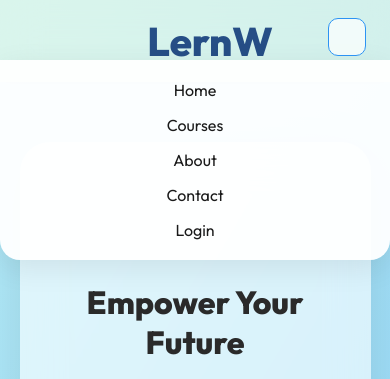
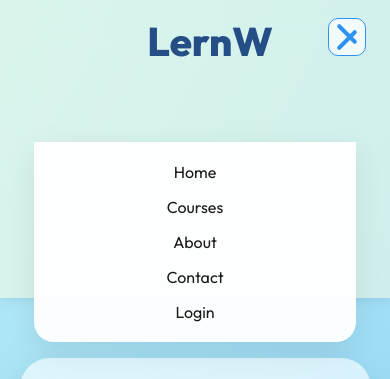
Before and after one commit to Rajmund09/course_website, a plain HTML site: page index.html in a window 390 px wide. Both pictures are taken after a click on the element 347 px from the left and 37 px from the top of the page. Shown: the top 379 px of the page. Drawn offline with Linux system fonts and the light colour scheme.

Commit message:
Add toggle menu function

```diff
--- a/index.html
+++ b/index.html
@@ -191,6 +191,10 @@ document.addEventListener('DOMContentLoaded', function () {
     hamburger.classList.toggle('active');
   });
 });
+  function toggleMenu() {
+            var el = document.querySelector('.hamburger');
+            if (el) el.classList.toggle('open');
+        }
 </script>
 </body>
 
--- a/style.css
+++ b/style.css
@@ -605,13 +605,30 @@
   width: 38px;
   height: 38px;
   cursor: pointer;
-  z-index: 1100;
-  background: rgba(255,255,255,0.7);
+  z-index: 1000;
+  background: rgba(255, 255, 255, 0.7);
   border-radius: 10px;
   border: 1px solid #2c93f3;
   transition: background 0.3s;
 }
-
+.hamburger .bar {
+  display: block;
+  height: 4px;
+  width: 26px;
+  background: #2c93f3;
+  margin: 4px 0;
+  border-radius: 2px;
+  transition: transform 0.3s, opacity 0.3s;
+}
+.hamburger.open .bar:nth-child(1) {
+   transform: translateY(9px) rotate(45deg);
+  }
+        .hamburger.open .bar:nth-child(2) {
+           opacity: 0;
+          }
+        .hamburger.open .bar:nth-child(3) {
+          transform: translateY(-9px) rotate(-45deg);
+         }
 .hamburger:hover {
   background: rgba(44,147,243,0.1);
 }
@@ -634,31 +651,31 @@
     top: 18px;
     right: 24px;
   }
+
   .nav ul {
-    display: none;
-  }
-  .nav.active ul {
     display: flex;
     flex-direction: column;
     gap: 15px;
     background: rgba(255,255,255,0.95);
-    position: absolute;
     top: 60px;
     right: 0;
-    width: 100%;
+    width: 90%;
+    position: relative;
     box-shadow: 0 8px 30px rgba(0,0,0,0.08);
-    padding: 20px 0;
+    padding: 0;
     border-radius: 0 0 20px 20px;
     z-index: 1001;
+    max-height: 0;
+    overflow: hidden;
+    opacity: 0;
+    transform: translateY(-8px);
+    transition: max-height 420ms cubic-bezier(.2,.8,.2,1), opacity 280ms ease, transform 300ms ease, padding 300ms ease;
+  }
+
+  .nav.active ul {
+    max-height: 1000px;
+    opacity: 1;
+    transform: translateY(0);
+    padding: 20px 0;
   }
 }
-/* Animate hamburger to X when active */
-.hamburger.active span:nth-child(1) {
-  transform: rotate(45deg) translate(6px, 6px);
-}
-.hamburger.active span:nth-child(2) {
-  opacity: 0;
-}
-.hamburger.active span:nth-child(3) {
-  transform: rotate(-45deg) translate(6px, -6px);
-}
```
